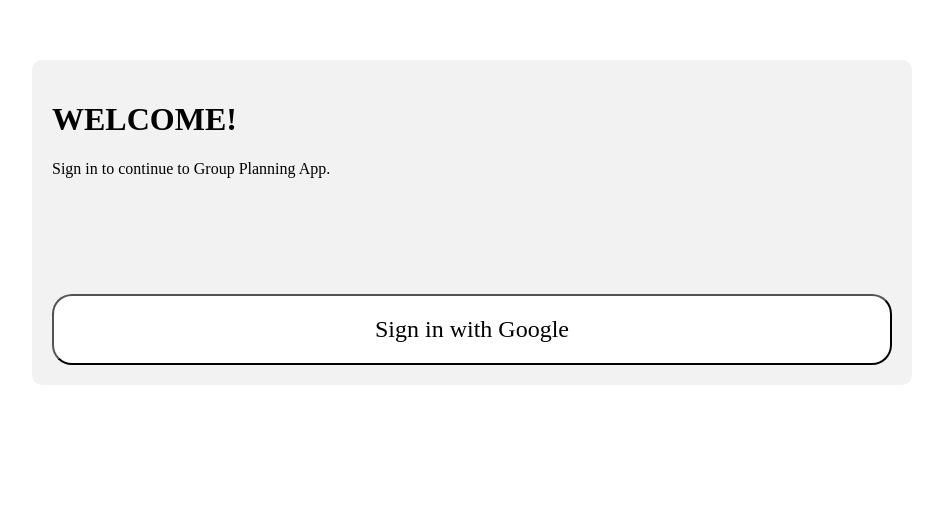
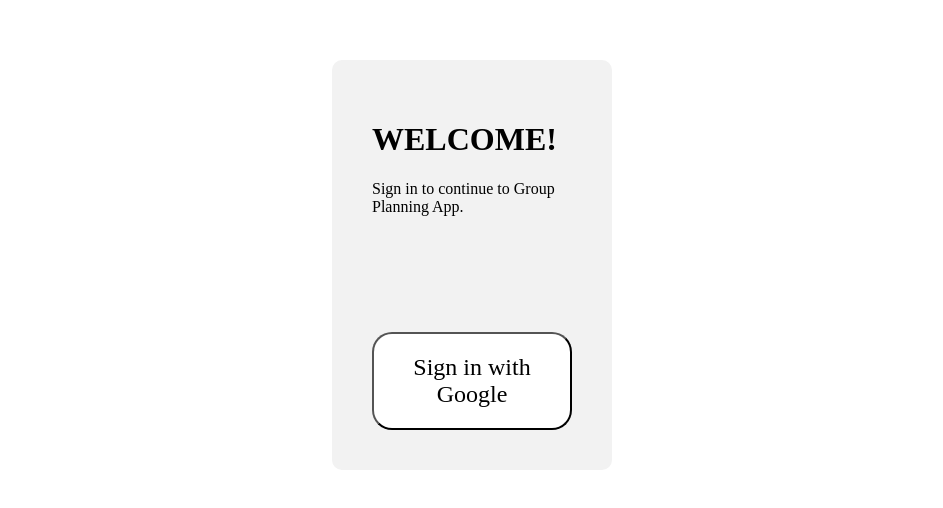
Before and after one commit to GT-WebDev-Group-Planning/group-planning-v1, a React (Create React App) app in the folder client/: page /test in a window 1280 px wide. Shown: the part 140-648 px from the top of the page, without its empty margins (168-1111 px from the left). Built offline with nearby package versions, Linux system fonts and the light colour scheme.

Commit message:
more styling for login page

```diff
--- a/client/src/pages/test.css
+++ b/client/src/pages/test.css
@@ -1,8 +1,8 @@
 .gray-div {
     background-color: #f2f2f2;
-    padding: 20px;
+    padding: 40px;
     border-radius: 10px;
-    margin: 200px;
+    margin: 200px 500px;
 
 }
 
```
